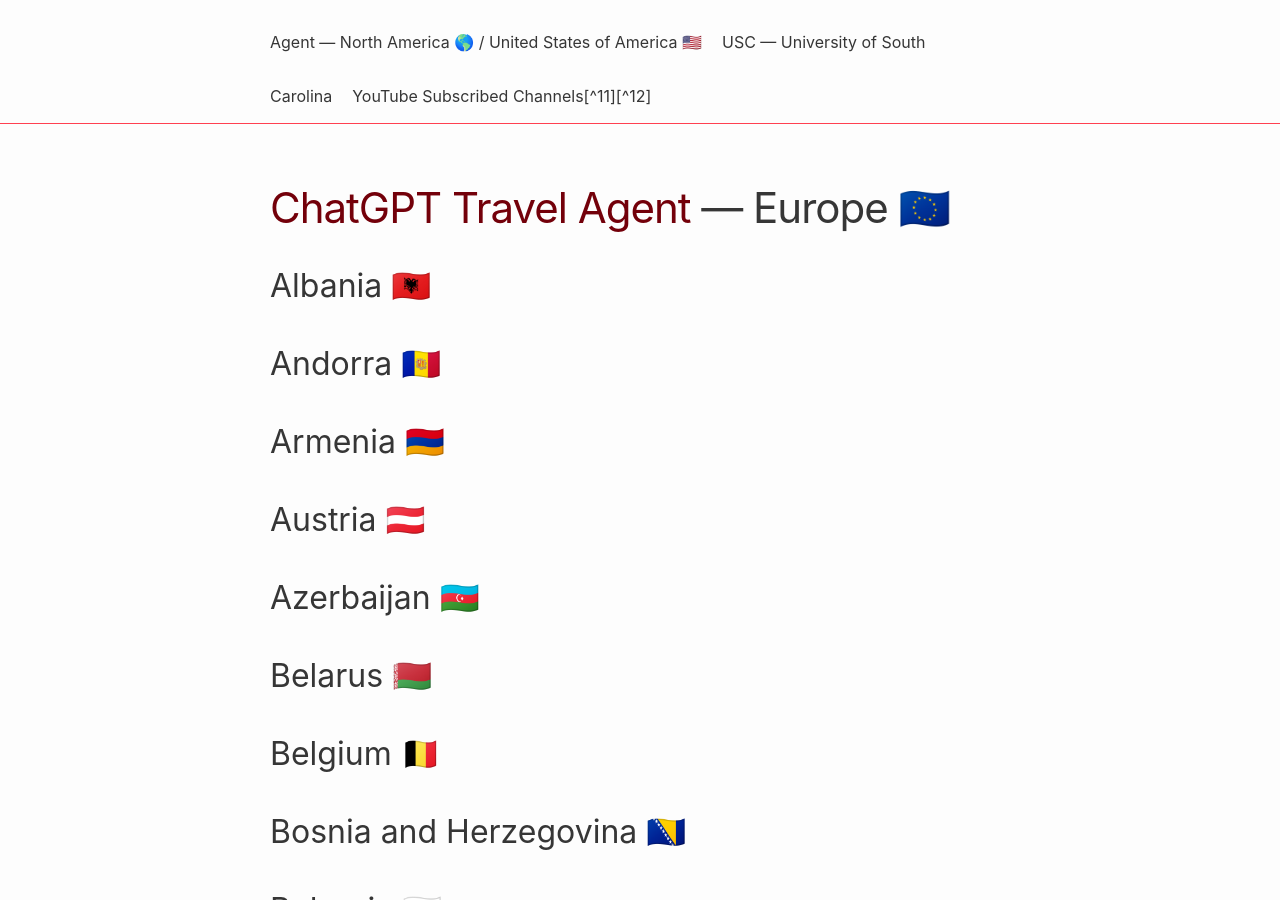
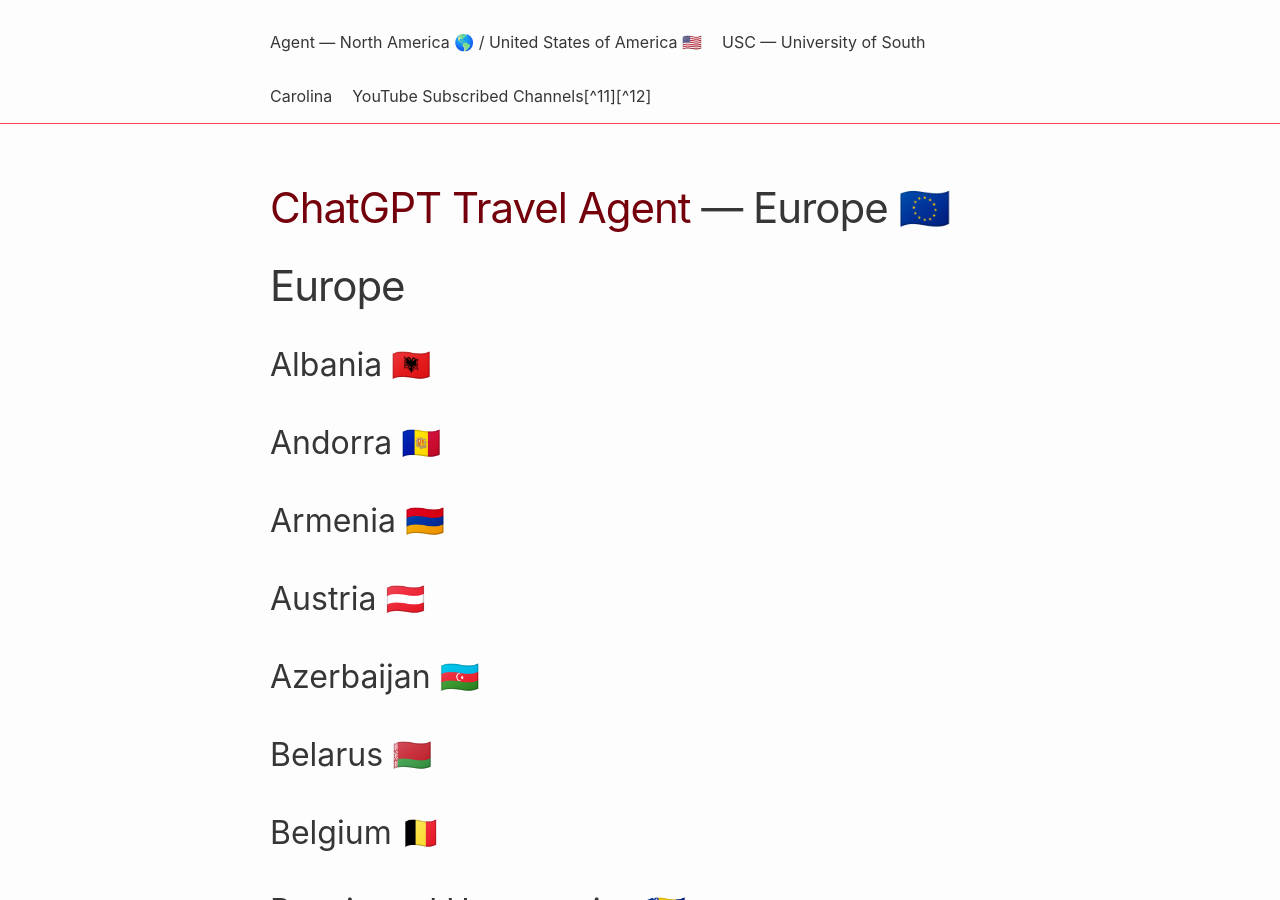
Before and after one commit to RalphHightower/RalphHightower, a Jekyll site: the page built from TravelAgentChatGPT/TravelAgentEuropeChatGPT.md, in a window 1280 px wide and 900 px high, scrolled down 1016 px. Built offline with Jekyll 4.4.1, drawn with Linux system fonts in a browser that asks for light colours; our own code applies the rules of GitHub Pages for plain Markdown files.

Commit message:
[docs](doc): add continents, increase country level

```diff
--- a/TravelAgentChatGPT/TravelAgentEuropeChatGPT.md
+++ b/TravelAgentChatGPT/TravelAgentEuropeChatGPT.md
@@ -1,4 +1,5 @@
 # [ChatGPT Travel Agent](https://chat.openai.com/) — Europe 🇪🇺
+# Europe
 ## Albania 🇦🇱
 ## Andorra 🇦🇩
 ## Armenia 🇦🇲
```
